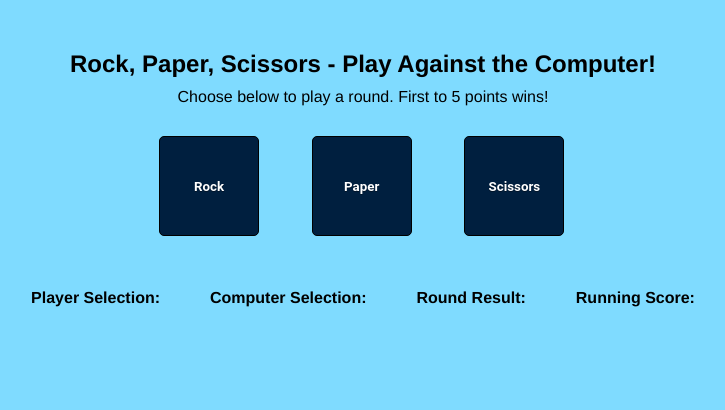
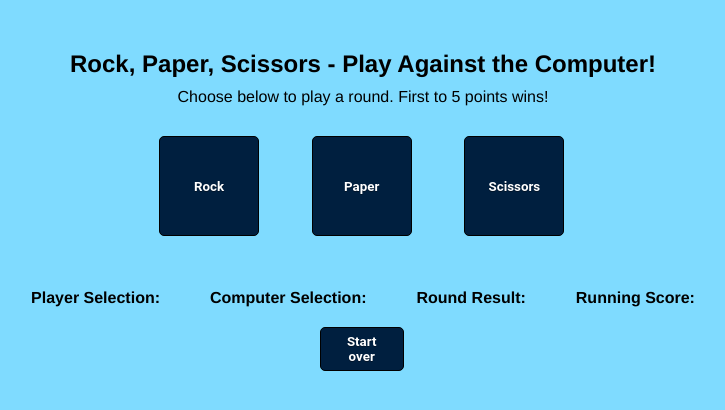
Before and after one commit to dbielik236/RockPaperScissors, a plain HTML site: page index.html in a window 1280 px wide. Shown: the whole page, without its empty margins (277-1002 px from the left). Drawn offline with Linux system fonts and the light colour scheme.

Commit message:
added start over button

```diff
--- a/index.html
+++ b/index.html
@@ -23,7 +23,9 @@
         <div id="roundResults"><strong>Round Result:</strong></div>
         <div id="runningScore"><strong>Running Score:</strong></div>
     </div>
-    <div id="finalResult"></div>
-    <script src="script.js" defer></script>
+    <div class="container">
+        <button id="refresh" onClick="window.location.reload();">Start over</button>
+    </div>
+        <script src="script.js" defer></script>
 </body>
 </html>
--- a/style.css
+++ b/style.css
@@ -69,3 +69,18 @@ button:hover{
     margin: 10px;
 
 }
+
+.container {
+    display: flex;
+    justify-content: center;
+    margin: 20px;
+
+}
+
+#refresh {
+    height: 44px;
+    width: 84px;
+    display: flex;
+    justify-content: center;
+    align-items: center;
+}
```
